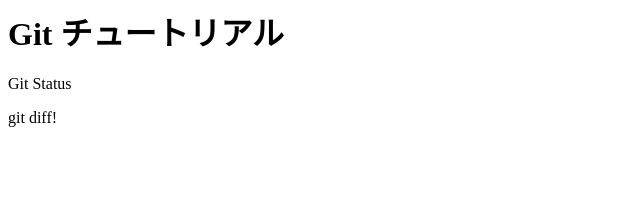
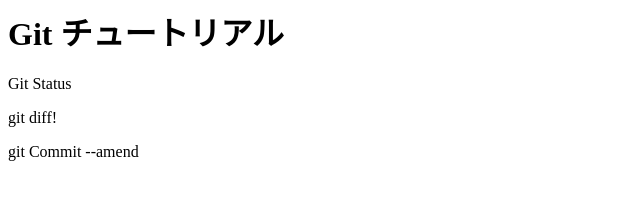
Before and after one commit to tada3345/git_tutorial_back, a plain HTML site: page index.html in a window 1280 px wide. Shown: the whole page, without its empty margins (0-640 px from the left). Drawn offline with Linux system fonts and the light colour scheme.

Commit message:
git commit --amendを追記

```diff
--- a/index.html
+++ b/index.html
@@ -1,3 +1,4 @@
 <h1>Git チュートリアル</h1>
 <p>Git Status</p>
 <p>git diff!</p>
+<p>git Commit --amend</p>
```
